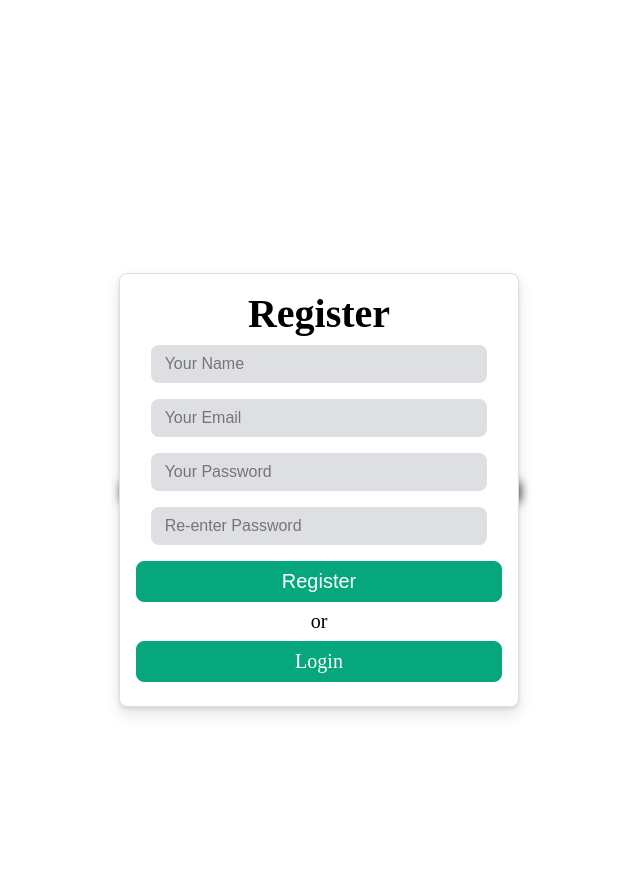
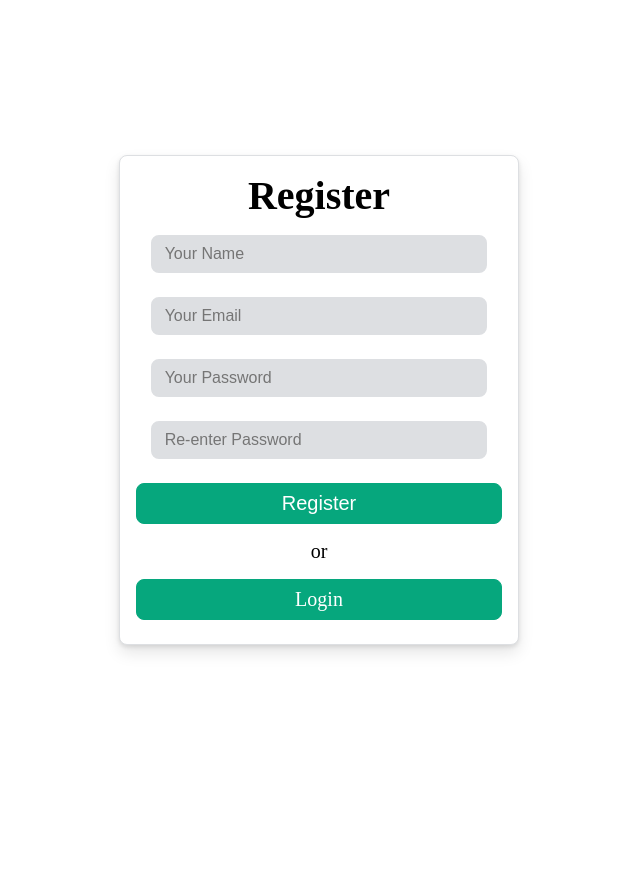
Before and after one commit to anon576/streamline, a Flask app: page /register in a window 1280 px wide. Shown: the whole page, without its empty margins (321-961 px from the left). After the commit the page ends 653 px from the top, so only its background shows below. Run offline with Flask 3, Linux system fonts and the light colour scheme.

Commit message:
Nine Commit

```diff
--- a/app.py
+++ b/app.py
@@ -322,11 +322,11 @@ def home():
 
 @app.route("/about")
 def about():
-    return  render_template("index.html")
+    return  render_template("about.html")
 
 @app.route("/service")
 def serivce():
-    return  render_template("index.html")
+    return  render_template("service.html")
 
 
 
--- a/templates/register.html
+++ b/templates/register.html
@@ -9,24 +9,18 @@
 </head>
 
 <body>
-    <form action="/signup" method="post">
-        <div class='register'>
+    <form action="/signup" method="post" class='register'>
         <h1>Register</h1>
         <input type="text" name="name" placeholder="Your Name" onChange={handleChange}></input>
         <input type="text" name="email" placeholder="Your Email" onChange={handleChange}></input>
         <input type="password" name="password" placeholder="Your Password" onChange={handleChange}></input>
         <input type="password" name="fpass" placeholder="Re-enter Password" onChange={handleChange}></input>
-            <a href=""> <button class="button">
-                    <div>Register</div>
-                </button></a>
-
-
+        <button class="button">Register</button>
         <div>or</div>
         <!-- <div class="button" onClick={() => navigate("/login")}>Login</div> -->
-            <div class="button">Login</div>
+        <a href="/login" class="button">Login</a>
         <div id='alert' class="alert">{alertMessage}</div>
         <div class="loader" id='loader'><img src="../images/loader.gif" alt="" /></div>
-        </div>
     </form>
 
 </body>
```
Lines whose indentation alone changed are shown as unchanged.
